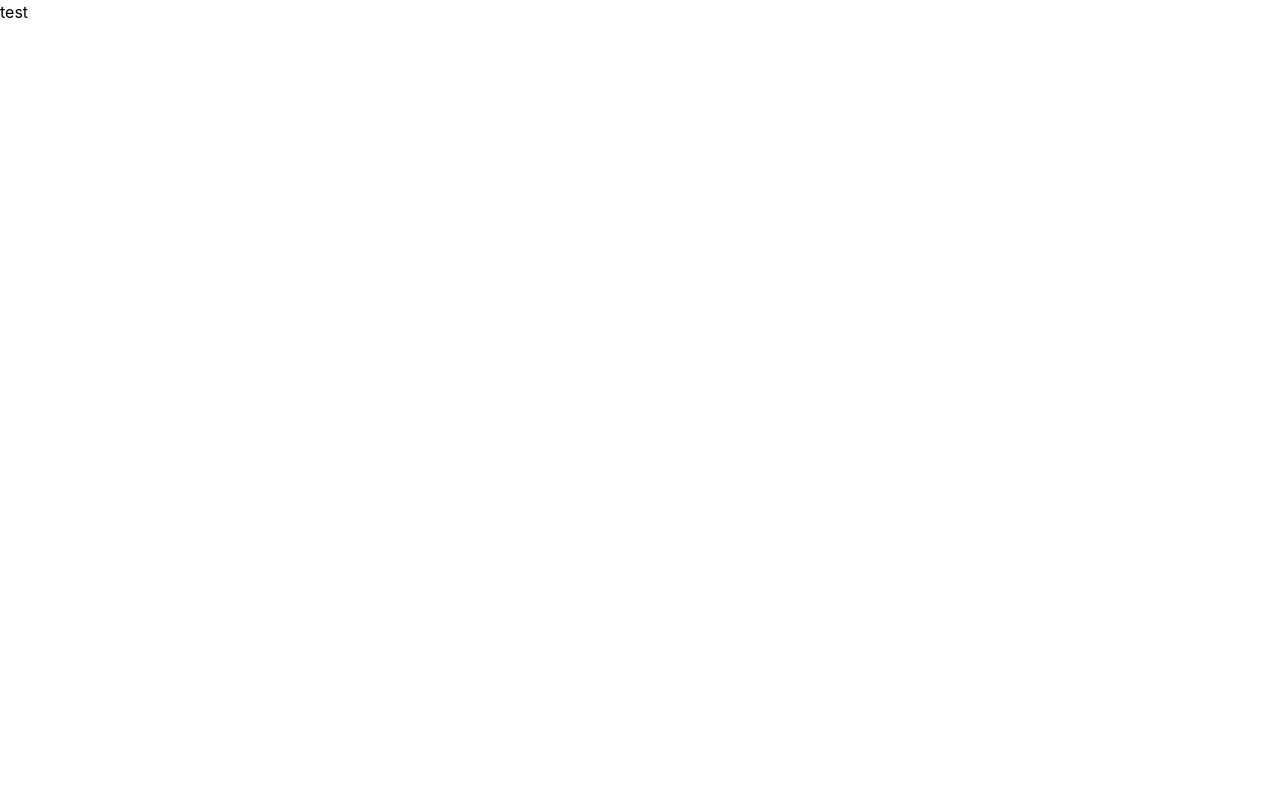
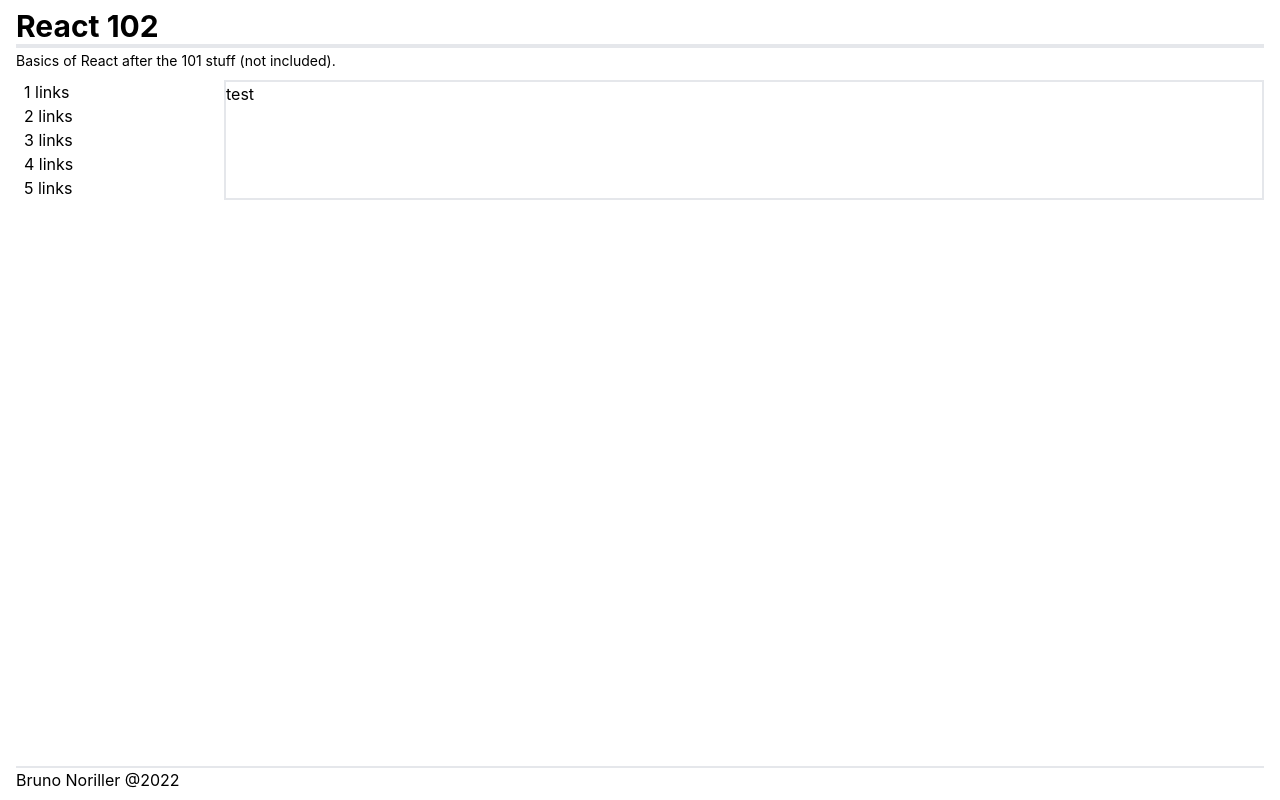
Before and after one commit to Noriller/react102, a Next.js app: page / in a window 1280 px wide. Built offline with nearby package versions, Linux system fonts and the light colour scheme.

Commit message:
base setup

```diff
--- a/pages/_app.tsx
+++ b/pages/_app.tsx
@@ -1,6 +1,35 @@
-import '../styles/globals.css'
-import type { AppProps } from 'next/app'
+import type { AppProps } from 'next/app';
+import Head from 'next/head';
+import '../styles/globals.css';
+import { SideBar } from '../src/SideBar';
 
 export default function App({ Component, pageProps }: AppProps) {
-  return <Component {...pageProps} />
+  return (
+    <>
+      <Head>
+        <title>React 102</title>
+        <meta
+          name='description'
+          content='Basics of React after the 101 stuff (not included).'
+        />
+      </Head>
+      <header className='h-auto mb-2'>
+        <h1 className='font-bold text-3xl border-b-4'>React 102</h1>
+        <span className='text-sm'>
+          Basics of React after the 101 stuff (not included).
+        </span>
+      </header>
+      <div className='mb-auto h-auto flex'>
+        <aside className='w-1/6 h-full px-2'>
+          <SideBar />
+        </aside>
+        <main className='w-5/6 border-2'>
+          <Component {...pageProps} />
+        </main>
+      </div>
+      <footer className='h-auto border-t-2'>
+        {`Bruno Noriller @${new Date().getFullYear()}`}
+      </footer>
+    </>
+  );
 }
--- a/pages/index.tsx
+++ b/pages/index.tsx
@@ -3,5 +3,5 @@ import Image from 'next/image'
 import styles from '../styles/Home.module.css'
 
 export default function Home() {
-  return <div>test</div>;
+  return <>test</>;
 }
--- /dev/null
+++ b/src/SideBar.tsx
@@ -0,0 +1,11 @@
+export function SideBar() {
+  return (
+    <ol>
+      <li>1 links</li>
+      <li>2 links</li>
+      <li>3 links</li>
+      <li>4 links</li>
+      <li>5 links</li>
+    </ol>
+  );
+}
--- a/styles/globals.css
+++ b/styles/globals.css
@@ -1,6 +1,10 @@
 @tailwind base;
 @tailwind components;
 @tailwind utilities;
+
+#__next {
+  @apply flex flex-col h-screen justify-between px-4 py-2;
+}
 
 html,
 body {
```
